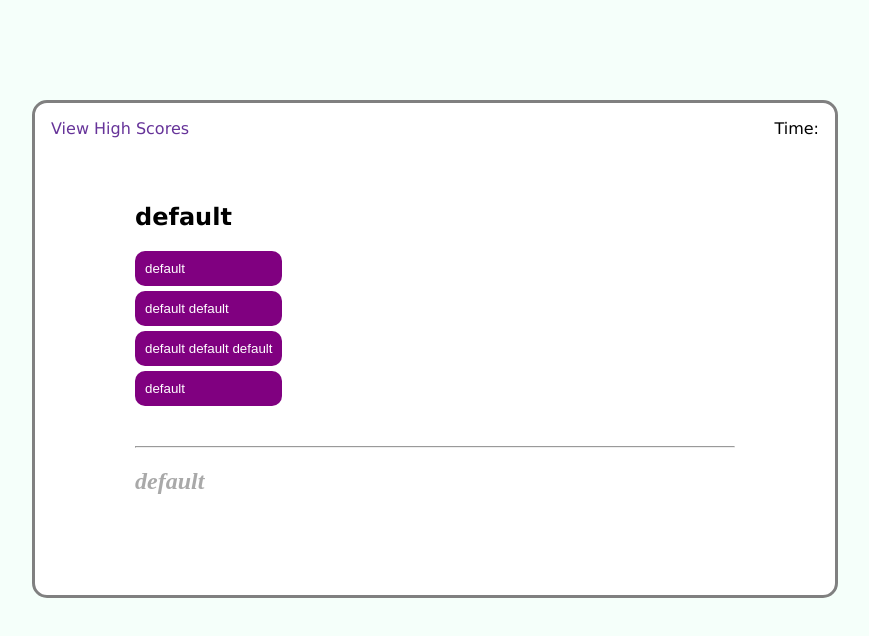
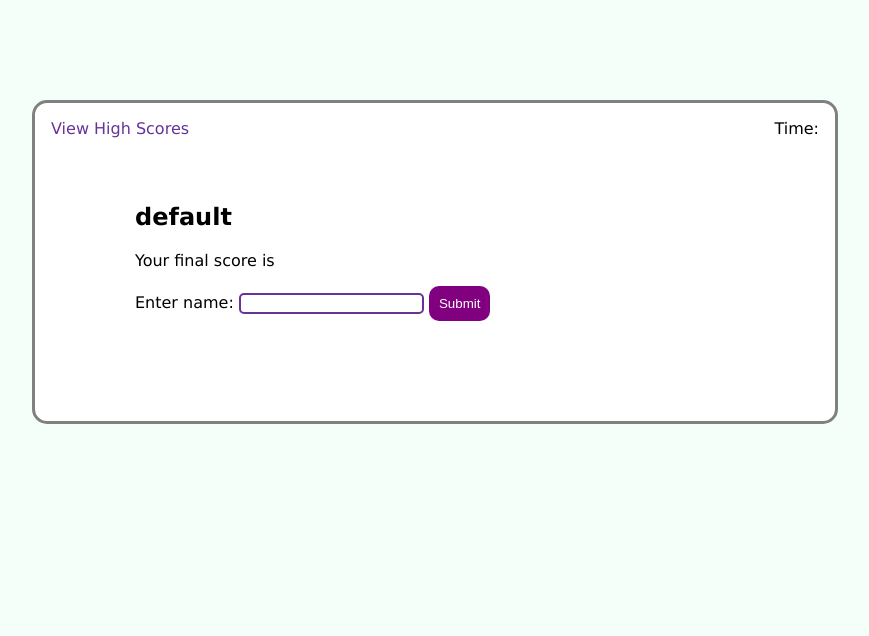
Before and after one commit to Moses-Ian/code-quiz, a plain HTML site: page index.html in a window 1280 px wide. Shown: the whole page, without its empty margins (205-1074 px from the left). Drawn offline with Linux system fonts and the light colour scheme.

Commit message:
enter-name styled

```diff
--- a/assets/css/style.css
+++ b/assets/css/style.css
@@ -80,7 +80,7 @@ section {
 
 /* question */
 #question {
-	/* display: none; */
+	display: none;
 }
 
 #question button {
@@ -111,7 +111,17 @@ h2 {
 
 /* save-info */
 #save-info {
-	display: none;
+	/* display: none; */
+}
+
+input[type=text] {
+	border: 2px solid rebeccapurple;
+	border-radius: 5px;
+	outline: none;
+}
+
+input[type=text]:focus {
+	border: 2px solid purple;
 }
 
 /* high-scores */
--- a/index.html
+++ b/index.html
@@ -44,7 +44,7 @@
 			<p>Your final score is</p>
 			<form id="enter-name">
 				<label for="name">Enter name:</label>
-				<input type="text" name="name" value="default">
+				<input type="text" name="name" value="">
 				<button id="save-score" type="submit">Submit</button>
 			</form>
 		</section>
```
